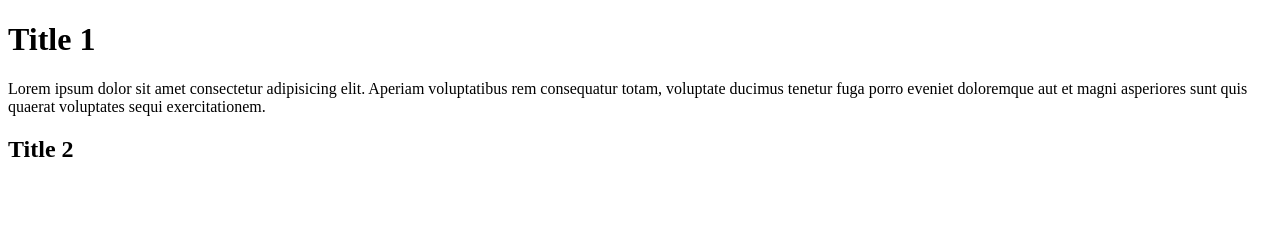
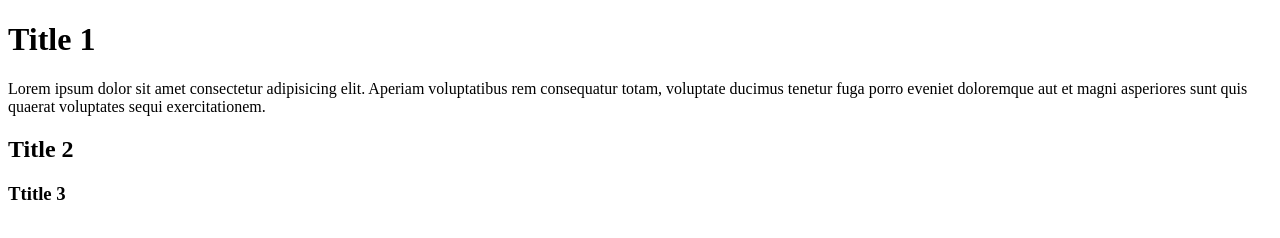
Before and after one commit to AnnwithanE/Git2, a plain HTML site: page index.html in a window 1280 px wide. Drawn offline with Linux system fonts and the light colour scheme.

Commit message:
add h3 text

```diff
--- a/index.html
+++ b/index.html
@@ -12,5 +12,6 @@
         Lorem ipsum dolor sit amet consectetur adipisicing elit. Aperiam voluptatibus rem consequatur totam, voluptate ducimus tenetur fuga porro eveniet doloremque aut et magni asperiores sunt quis quaerat voluptates sequi exercitationem.
     </p>
     <h2>Title 2 </h2>
+    <h3>Ttitle 3</h3>
 </body>
 </html>
```
